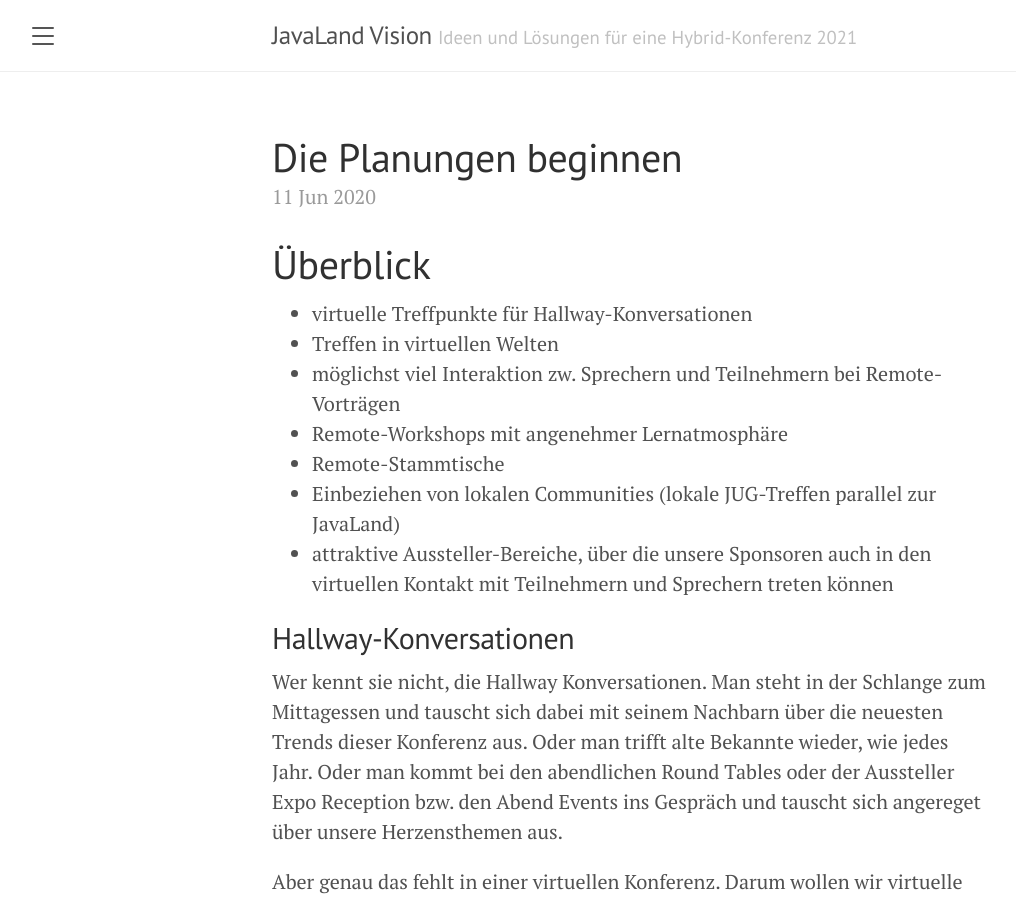
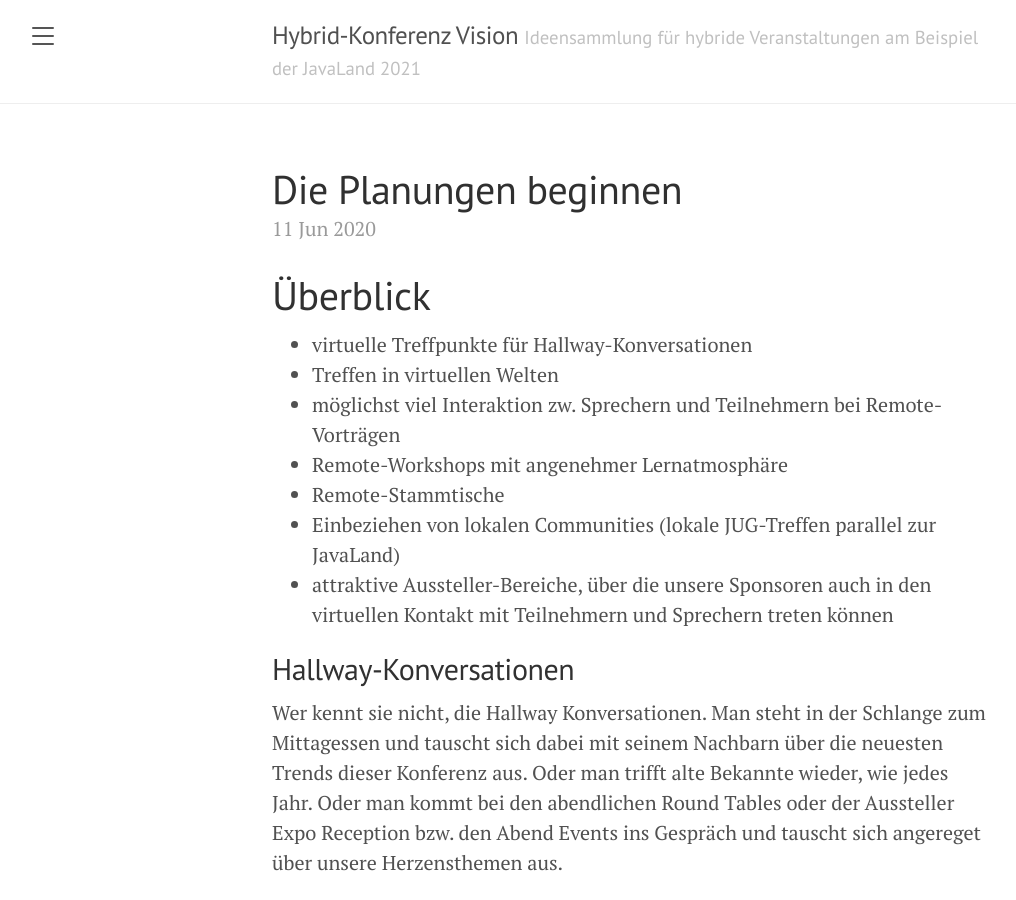
Before and after one commit to CyberLandConf/blog, a Jekyll site: the page built from index.html, in a window 1280 px wide and 900 px high. Shown: the whole window, without its empty margins (8-1024 px from the left). Built offline with Jekyll 4.4.1, drawn with Linux system fonts in a browser that asks for light colours; the list of posts is cut into pages by our own code.

Commit message:
changed title and description

```diff
--- a/_config.yml
+++ b/_config.yml
@@ -1,7 +1,7 @@
 # Setup
-title:               JavaLand Vision
-tagline:             'Ideen und Lösungen für eine Hybrid-Konferenz 2021 '
-description:         'Aufgrund der Corona Pandemie wird auch die JavaLand 2021 noch nicht wieder gewohnt stattfinden können. Deshalb machen wir uns Gedanken, wie eine hybride Veranstaltung aussehen und vor allem für alle Beteiligten attraktiv sein könnte. Darüber wollen wir hier berichten und freuen uns über Feedback.'
+title:               Hybrid-Konferenz Vision
+tagline:             'Ideensammlung für hybride Veranstaltungen am Beispiel der JavaLand 2021'
+description:         'Aufgrund der Corona Pandemie wird auch die JavaLand 2021 noch nicht wieder gewohnt stattfinden können. Deshalb machen wir uns Gedanken, wie eine hybride Veranstaltung aussehen und vor allem für alle Beteiligten attraktiv sein könnte. Darüber wollen wir hier berichten und freuen uns über Feedback. Diskussionen bitte über den <a href="https://jvm-german.slack.com/archives/C4H2WGBL4">#javaland</a> Channel des JVM-German Slack Workspace (kostenlos <a href="https://slackin-jvm-german.herokuapp.com/">registrieren</a>)'
 url:                 ''
 baseurl:             ''
 paginate:            5
```
